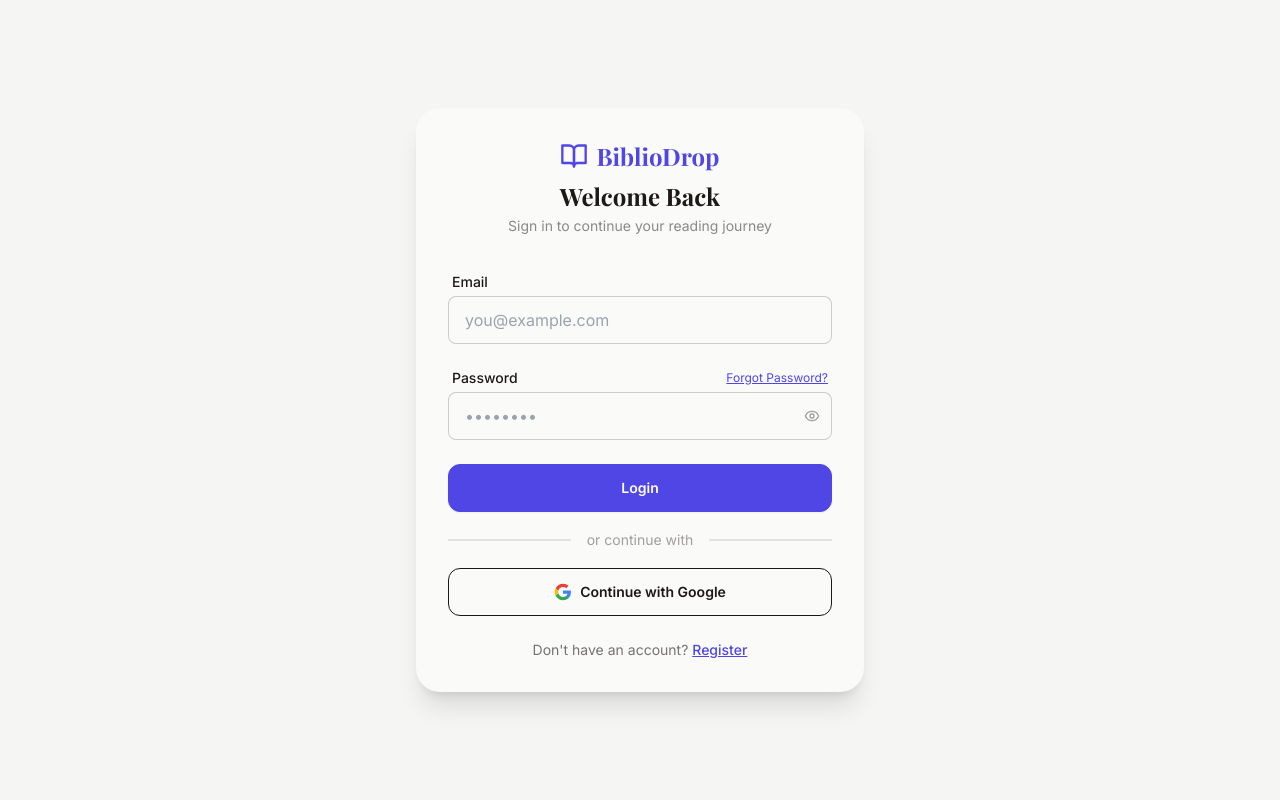
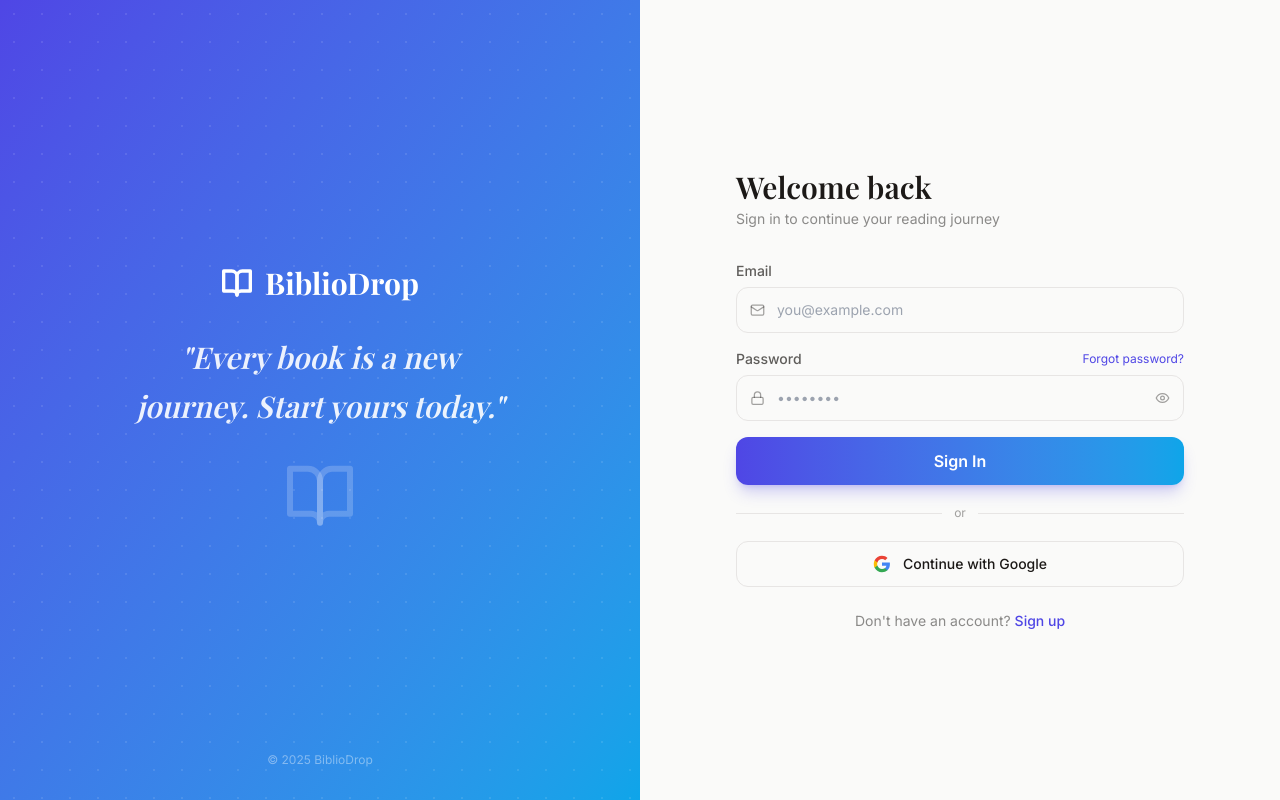
Before and after one commit to Sani48-code/BiblioDrop-Frontend, a React (Vite) app: page /login in a window 1280 px wide. Built offline with nearby package versions, Linux system fonts and the light colour scheme; no server answers; a web font is replaced by a local one.

Commit message:
design: rebuild Login as split-screen with gradient decorative panel, floating book icon, and inline input icons

```diff
--- a/src/pages/Login.jsx
+++ b/src/pages/Login.jsx
@@ -1,7 +1,8 @@
 import { useState } from 'react'
 import { Link, useNavigate, useLocation } from 'react-router-dom'
 import { useForm } from 'react-hook-form'
-import { Eye, EyeOff, BookOpen } from 'lucide-react'
+import { Eye, EyeOff, BookOpen, Mail, Lock } from 'lucide-react'
+import { motion } from 'framer-motion'
 import toast from 'react-hot-toast'
 import { useAuth } from '../contexts/AuthContext'
 
@@ -23,7 +24,6 @@
   const [googleLoading, setGoogleLoading] = useState(false)
 
   const { register, handleSubmit, formState: { errors } } = useForm()
-
   const from = location.state?.from?.pathname || '/'
 
   const onSubmit = async (data) => {
@@ -33,7 +33,7 @@
       toast.success('Welcome back!')
       navigate(from, { replace: true })
     } catch (err) {
-      toast.error(err.response?.data?.message || 'Login failed. Check your credentials.')
+      toast.error(err.response?.data?.message || 'Invalid credentials')
     } finally {
       setLoading(false)
     }
@@ -41,62 +41,88 @@
 
   const handleGoogle = async () => {
     setGoogleLoading(true)
-    try {
-      await googleLogin()
-    } catch {
-      toast.error('Google login failed')
-      setGoogleLoading(false)
-    }
+    try { await googleLogin() }
+    catch { toast.error('Google login failed'); setGoogleLoading(false) }
   }
 
   return (
-    <div className="min-h-screen flex items-center justify-center bg-base-200 px-4 py-12">
-      <div className="card bg-base-100 shadow-xl w-full max-w-md rounded-3xl p-8">
-        {/* Logo */}
-        <div className="flex items-center justify-center gap-2 mb-2">
-          <BookOpen className="text-primary" size={28} />
-          <span className="font-display text-2xl font-bold text-primary">BiblioDrop</span>
+    <div className="min-h-screen flex">
+      {/* Left — Decorative */}
+      <div className="hidden lg:flex lg:w-1/2 bg-gradient-to-br from-primary to-secondary relative overflow-hidden flex-col items-center justify-center p-12">
+        <div className="absolute inset-0 opacity-10" style={{ backgroundImage: 'radial-gradient(circle, white 1px, transparent 1px)', backgroundSize: '28px 28px' }} />
+        <motion.div
+          initial={{ opacity: 0, y: 30 }}
+          animate={{ opacity: 1, y: 0 }}
+          transition={{ duration: 0.8 }}
+          className="relative z-10 text-center"
+        >
+          <div className="flex items-center justify-center gap-3 mb-8">
+            <BookOpen size={32} className="text-white" strokeWidth={2.5} />
+            <span className="font-display text-3xl font-bold text-white">BiblioDrop</span>
+          </div>
+          <p className="font-display text-3xl text-white/90 italic leading-relaxed max-w-sm">
+            "Every book is a new journey. Start yours today."
+          </p>
+          <div className="mt-8 flex justify-center">
+            <motion.div animate={{ y: [0, -12, 0] }} transition={{ repeat: Infinity, duration: 3, ease: 'easeInOut' }}>
+              <BookOpen size={72} className="text-white/20" />
+            </motion.div>
+          </div>
+        </motion.div>
+        <div className="absolute bottom-8 text-white/40 text-xs">© 2025 BiblioDrop</div>
       </div>
 
-        <h2 className="text-2xl font-display font-bold text-center text-base-content mb-1">
-          Welcome Back
-        </h2>
-        <p className="text-center text-base-content/50 text-sm mb-7">
-          Sign in to continue your reading journey
-        </p>
+      {/* Right — Form */}
+      <div className="flex-1 flex items-center justify-center px-4 py-12 bg-base-100">
+        <motion.div
+          initial={{ opacity: 0, y: 20 }}
+          animate={{ opacity: 1, y: 0 }}
+          transition={{ duration: 0.5 }}
+          className="w-full max-w-md"
+        >
+          {/* Mobile logo */}
+          <div className="flex items-center gap-2 mb-8 lg:hidden justify-center">
+            <BookOpen className="text-primary" size={24} strokeWidth={2.5} />
+            <span className="font-display text-xl font-bold text-primary">BiblioDrop</span>
+          </div>
 
-        <form onSubmit={handleSubmit(onSubmit)} className="flex flex-col gap-4">
+          <h2 className="font-display text-3xl text-base-content mb-1">Welcome back</h2>
+          <p className="text-base-content/50 text-sm mb-8">Sign in to continue your reading journey</p>
+
+          <form onSubmit={handleSubmit(onSubmit)} className="space-y-4">
             <div>
-            <label className="label pb-1"><span className="label-text text-sm font-medium">Email</span></label>
+              <label className="text-sm font-medium text-base-content/70 block mb-1.5">Email</label>
+              <div className="relative">
+                <Mail size={15} className="absolute left-3.5 top-1/2 -translate-y-1/2 text-base-content/40" />
                 <input
                   type="email"
                   placeholder="you@example.com"
-              className={`input input-bordered w-full ${errors.email ? 'input-error' : ''}`}
-              {...register('email', { required: 'Email is required', pattern: { value: /^\S+@\S+$/i, message: 'Invalid email' } })}
+                  className={`w-full border ${errors.email ? 'border-error' : 'border-base-300'} focus:border-primary rounded-xl pl-10 pr-4 py-3 text-sm bg-base-100 outline-none transition-colors focus:ring-2 focus:ring-primary/20`}
+                  {...register('email', { required: 'Email required', pattern: { value: /^\S+@\S+$/i, message: 'Invalid email' } })}
                 />
+              </div>
               {errors.email && <p className="text-error text-xs mt-1">{errors.email.message}</p>}
             </div>
 
             <div>
-            <label className="label pb-1">
-              <span className="label-text text-sm font-medium">Password</span>
-              <span className="label-text-alt">
-                <button type="button" className="link link-primary text-xs">Forgot Password?</button>
-              </span>
-            </label>
+              <div className="flex items-center justify-between mb-1.5">
+                <label className="text-sm font-medium text-base-content/70">Password</label>
+                <button type="button" className="text-xs text-primary hover:underline cursor-pointer">Forgot password?</button>
+              </div>
               <div className="relative">
+                <Lock size={15} className="absolute left-3.5 top-1/2 -translate-y-1/2 text-base-content/40" />
                 <input
                   type={showPw ? 'text' : 'password'}
                   placeholder="••••••••"
-                className={`input input-bordered w-full pr-10 ${errors.password ? 'input-error' : ''}`}
-                {...register('password', { required: 'Password is required' })}
+                  className={`w-full border ${errors.password ? 'border-error' : 'border-base-300'} focus:border-primary rounded-xl pl-10 pr-11 py-3 text-sm bg-base-100 outline-none transition-colors focus:ring-2 focus:ring-primary/20`}
+                  {...register('password', { required: 'Password required' })}
                 />
                 <button
                   type="button"
                   onClick={() => setShowPw((v) => !v)}
-                className="absolute right-3 top-1/2 -translate-y-1/2 text-base-content/40 hover:text-base-content"
+                  className="absolute right-3.5 top-1/2 -translate-y-1/2 text-base-content/40 hover:text-base-content cursor-pointer"
                 >
-                {showPw ? <EyeOff size={16} /> : <Eye size={16} />}
+                  {showPw ? <EyeOff size={15} /> : <Eye size={15} />}
                 </button>
               </div>
               {errors.password && <p className="text-error text-xs mt-1">{errors.password.message}</p>}
@@ -105,29 +131,32 @@
             <button
               type="submit"
               disabled={loading}
-            className="btn btn-primary w-full rounded-xl mt-2"
+              className="w-full py-3 rounded-xl bg-gradient-to-r from-primary to-secondary text-white font-semibold hover:opacity-90 hover:-translate-y-0.5 active:translate-y-0 transition-all shadow-lg shadow-primary/25 cursor-pointer disabled:opacity-60 disabled:pointer-events-none flex items-center justify-center gap-2 mt-2 focus:outline-none focus:ring-2 focus:ring-primary/50 focus:ring-offset-2"
             >
-            {loading ? <span className="loading loading-spinner loading-sm" /> : 'Login'}
+              {loading ? <span className="loading loading-spinner loading-sm" /> : 'Sign In'}
             </button>
           </form>
 
-        <div className="divider my-5 text-base-content/40 text-sm">or continue with</div>
+          <div className="flex items-center gap-3 my-5">
+            <div className="flex-1 h-px bg-base-300" />
+            <span className="text-xs text-base-content/40">or</span>
+            <div className="flex-1 h-px bg-base-300" />
+          </div>
 
           <button
             onClick={handleGoogle}
             disabled={googleLoading}
-          className="btn btn-outline w-full rounded-xl gap-2"
+            className="w-full py-3 rounded-xl border border-base-300 bg-base-100 hover:border-primary/40 hover:bg-base-200 transition-all flex items-center justify-center gap-3 text-sm font-medium cursor-pointer disabled:opacity-60 disabled:pointer-events-none focus:outline-none focus:ring-2 focus:ring-primary/50"
           >
-          {googleLoading ? <span className="loading loading-spinner loading-sm" /> : <GoogleIcon />}
+            {googleLoading ? <span className="loading loading-spinner loading-xs" /> : <GoogleIcon />}
             Continue with Google
           </button>
 
-        <p className="text-center text-sm text-base-content/60 mt-6">
+          <p className="text-center text-sm text-base-content/50 mt-6">
             Don&apos;t have an account?{' '}
-          <Link to="/register" className="link link-primary font-medium">
-            Register
-          </Link>
+            <Link to="/register" className="text-primary font-medium hover:underline cursor-pointer">Sign up</Link>
           </p>
+        </motion.div>
       </div>
     </div>
   )
```
Lines whose indentation alone changed are shown as unchanged.
